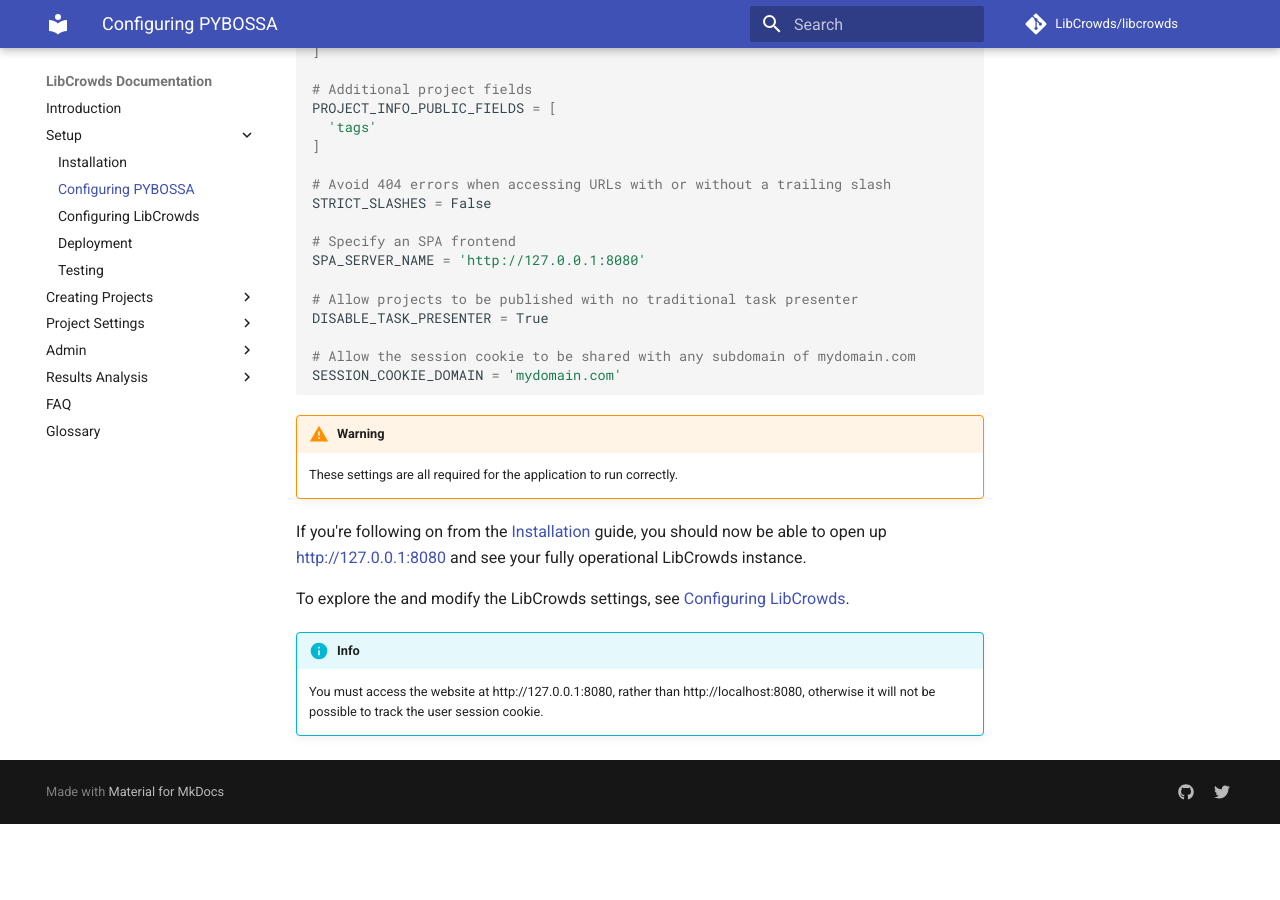
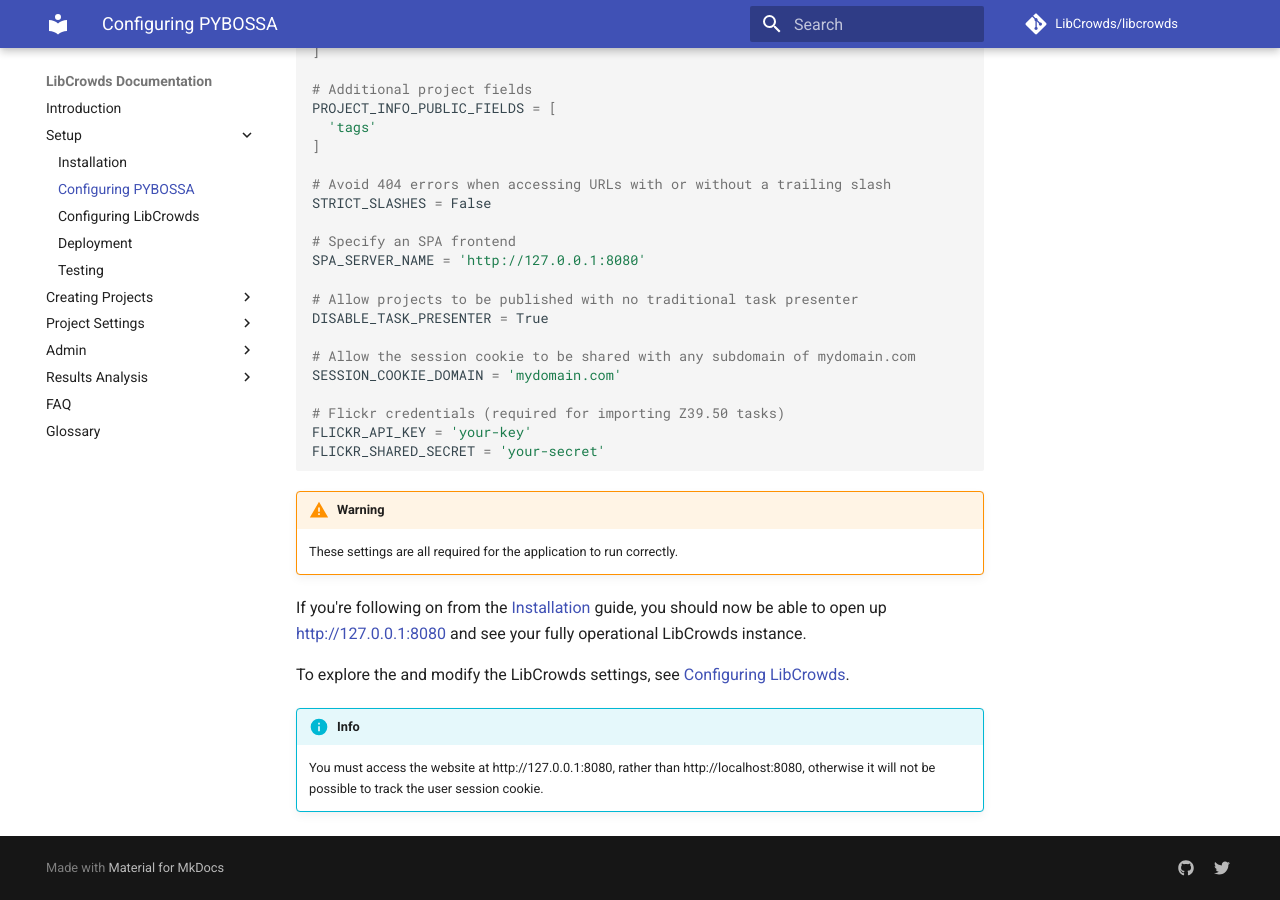
Before and after one commit to LibCrowds/docs, an MkDocs documentation site: the page built from docs/setup/configuring-pybossa.md, in a window 1280 px wide and 900 px high, scrolled down 989 px. Built offline with MkDocs 1.6.1 and Material for MkDocs 9.7.7, drawn with Linux system fonts in a browser that asks for light colours; comment, search, counter and statistics services are not loaded; old or Windows-style settings are respelled for this version of MkDocs; before the commit the page ends 1813 px from its top, so only the background shows below that.

Commit message:
Add Flickr credentials to required settings

````diff
--- a/docs/setup/configuring-pybossa.md
+++ b/docs/setup/configuring-pybossa.md
@@ -59,6 +59,10 @@
 
 # Allow the session cookie to be shared with any subdomain of mydomain.com
 SESSION_COOKIE_DOMAIN = 'mydomain.com'
+
+# Flickr credentials (required for importing Z39.50 tasks)
+FLICKR_API_KEY = 'your-key'
+FLICKR_SHARED_SECRET = 'your-secret'
 ```
 
 !!! warning
````
